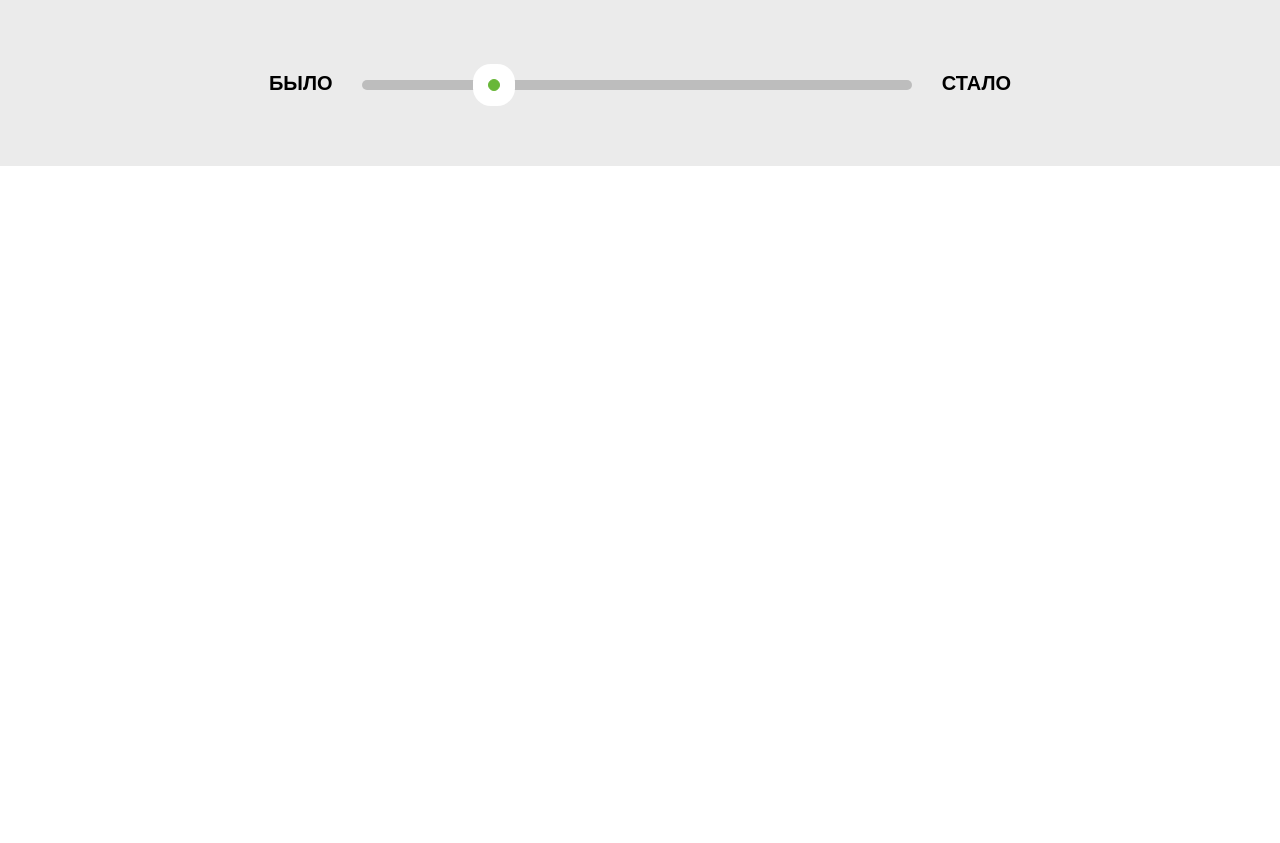
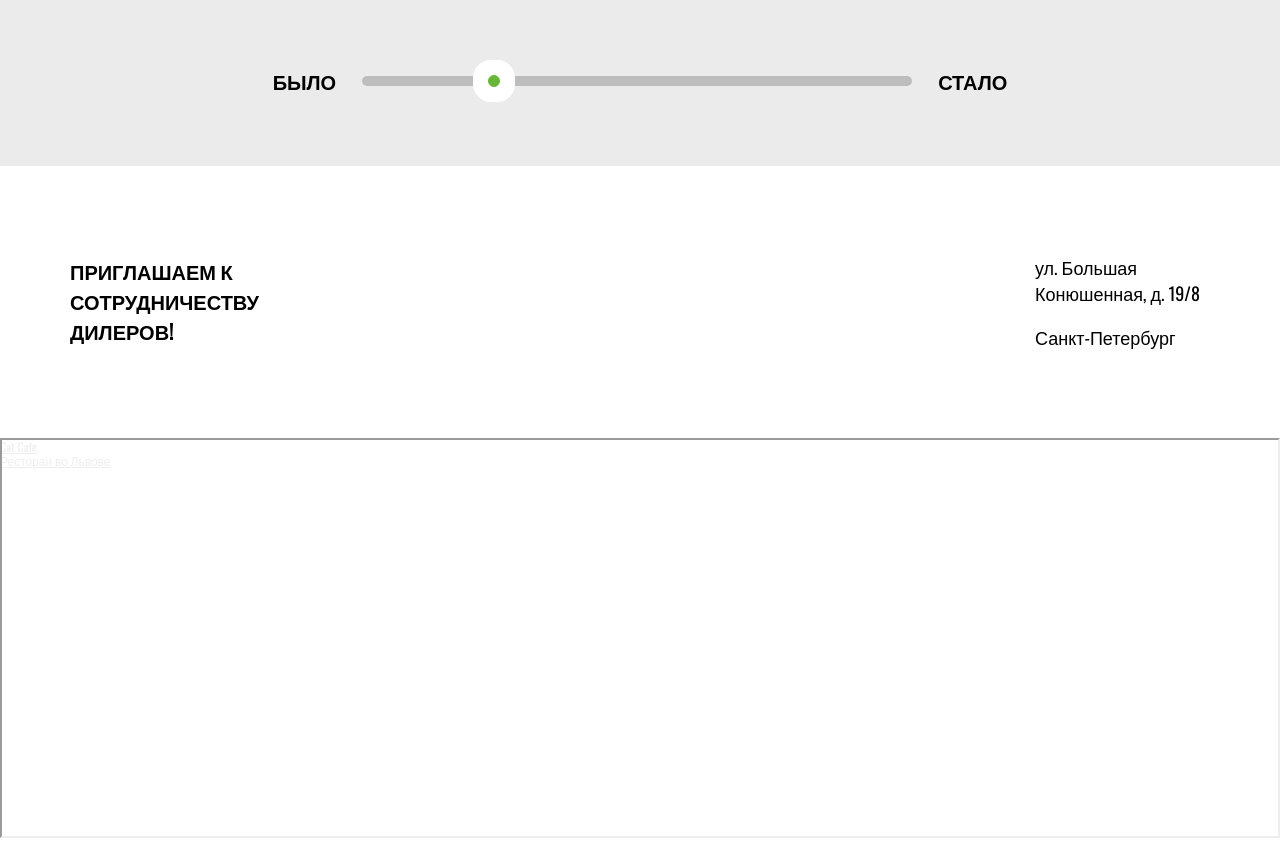
Before and after one commit to aeodflux/Cat-Energy, a website: page src/index.html in a window 1280 px wide. Shown: the part 3272-4115 px from the top of the page. Before the commit the page ends 3438 px from the top, so only its background shows below. Drawn offline with nearby package versions, Linux system fonts and the light colour scheme; files that its build step writes are made by us from their sources.

Commit message:
Finish contacts and map

```diff
--- a/src/index.html
+++ b/src/index.html
@@ -151,6 +151,26 @@
                         </div>
                     </div>
         </section>
+        <article class="contacts">
+            <div class="contacts__slogan">
+                <p>
+                    приглашаем
+                    к сотрудничеству
+                    дилеров!
+                </p>
+            </div>
+            <div class="contacts__address">
+                <p>
+                    ул. Большая Конюшенная, д. 19/8
+                </p>
+                <p>
+                    Санкт-Петербург
+                </p>
+            </div>
+        </article>
+        <div class="map">
+            <div  class="map__container" style="position:relative;overflow:hidden;"><a href="https://yandex.ru/maps/org/cat_cafe/1739873296/?utm_medium=mapframe&utm_source=maps" style="color:#eee;font-size:12px;position:absolute;top:0px;">Cat Cafe</a><a href="https://yandex.ru/maps/144/lviv/category/restaurant/184106394/?utm_medium=mapframe&utm_source=maps" style="color:#eee;font-size:12px;position:absolute;top:14px;">Ресторан во Львове</a><iframe src="https://yandex.ru/map-widget/v1/-/CCUmYBap3D" width="100%" height="400" frameborder="1" allowfullscreen="true" style="position:relative;"></iframe></div>
+        </div>
     </main>
     <footer>
 
--- a/src/scss/example.scss
+++ b/src/scss/example.scss
@@ -144,7 +144,7 @@
             display: none;
         }
         &--desktop {
-            display: block;
+            display: flex;
         }
     }
     &__caption {
@@ -154,6 +154,30 @@
         font-size: 20px;
     }
 }
+.contacts {
+    z-index: 1;
+    background-color: $white;
+    padding: 60px 75px;
+    max-width: 570px;
+    display: flex;
+    justify-content: space-between;
+    position: absolute;
+    transform: translate(-50%);
+    left: 25%;
+    margin-top: 95px;
+    &__slogan {
+        text-transform: uppercase;
+        font-size: 20px;
+        max-width: 221px;
+        font-weight: bold;
+    }
+    &__address {
+        max-width: 175px;
+        font-size: 18px;
+    }
+}
+
+
 @media screen and (max-width: $desktop) {
     .example {
         &__container {
@@ -232,6 +256,16 @@
         }
     }
 }
+.contacts {
+    position: relative;
+    max-width: 100%;
+    margin: 0;
+    transform: none;
+    left: 0;
+    padding: 70px;
+}
+
+
 @media screen and (max-width: $tablet) {
     .statistics {
         max-width: 305px;
@@ -317,7 +351,7 @@
         &__slider {
 
             &--mobile {
-                display: block;
+                display: flex;
             }
             &--desktop {
                 display: none;
@@ -331,15 +365,29 @@
                 background: $green;
                 border: 1px solid $green;
                 border-radius: 10px;
-                width: 12px;
-                height: 12px;
-                margin-top: -1px;
+                width: 40px;
+                height: 10px;
+                // margin: 0 0 10px;
                 box-shadow: none;
             }
             &::-webkit-slider-runnable-track {
                 background-color: $white;
                 border: 1px solid $light-gray;
+                border-radius: 10px;
+                height: 20px;
+                padding: 5px;
             }
         }
     }
+    .contacts {
+        padding: 20px;
+        &__slogan {
+            font-size: 16px;
+            max-width: 140px;
+        }
+        &__address {
+            max-width: 140px;
+            font-size: 14px;
+        }
+    }
 }
--- a/src/scss/header.scss
+++ b/src/scss/header.scss
@@ -268,6 +268,7 @@
             align-items: center;
             padding: 18px 0;
             border-bottom: none;
+            border-bottom: solid #000 1px;
         }
         &__name--mobile {
             background-image: url('img/name-mobile.png');
```
